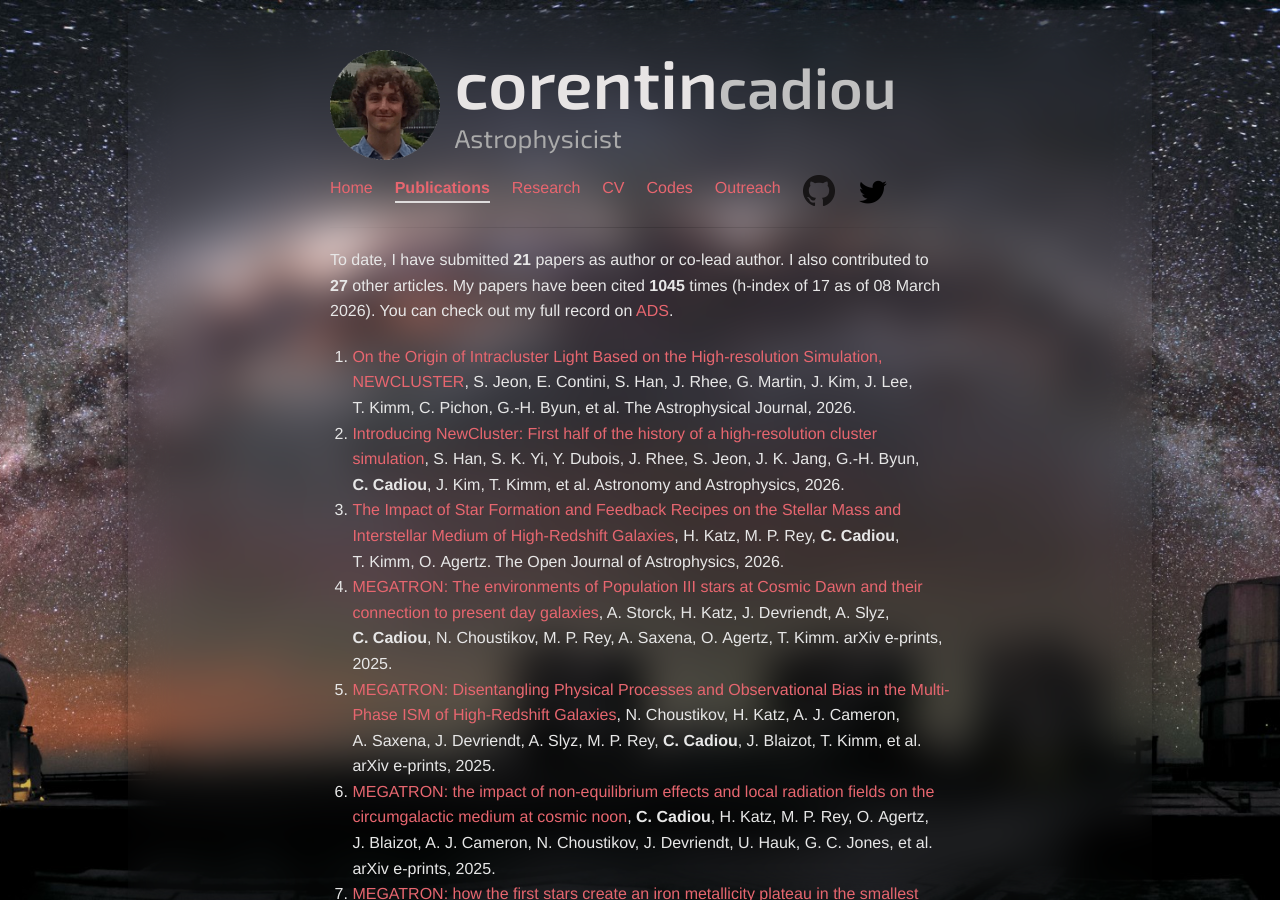
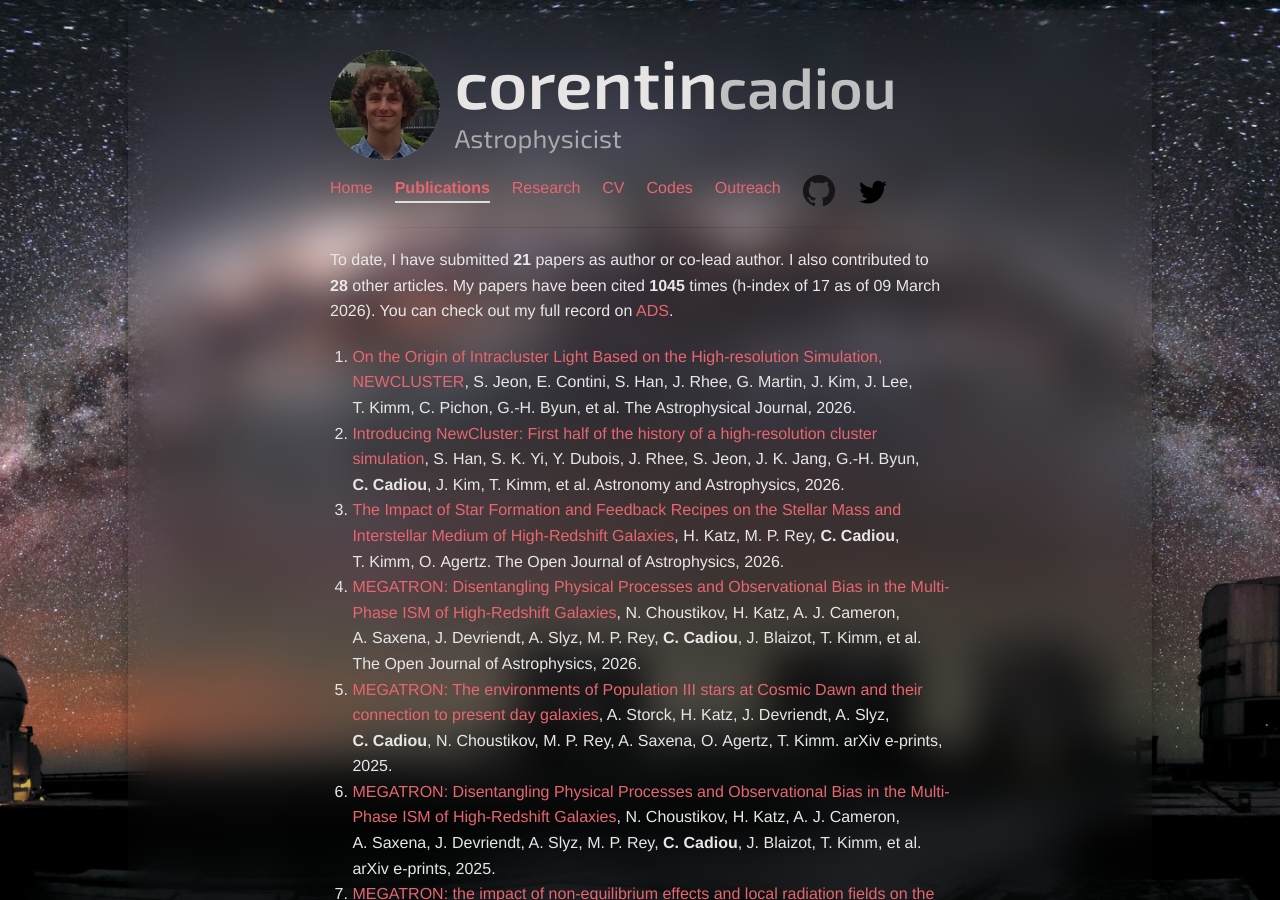
Before and after one commit to cphyc/cphyc.github.io, a Jekyll site: the page built from publications/index.html, in a window 1280 px wide and 900 px high. Built offline with Jekyll 4.4.1, drawn with Linux system fonts in a browser that asks for light colours; nearby versions of some CDN libraries.

Commit message:
Update publications and CV [skip ci]
Automated update via GitHub Actions

```diff
--- a/publications/index.html
+++ b/publications/index.html
@@ -7,8 +7,8 @@ description: My Publications
 
 <p>
   To date, I have submitted <b>21</b> papers as author or co-lead author.
-  I also contributed to <b>27</b> other articles.
-  My papers have been cited <b>1045</b> times (h-index of 17 as of 08 March 2026).
+  I also contributed to <b>28</b> other articles.
+  My papers have been cited <b>1045</b> times (h-index of 17 as of 09 March 2026).
   You can check out my full record on <a href="https://ui.adsabs.harvard.edu/search/q=((author%3A%22Cadiou%2C%20C%22))%20-bibstem%3A%22zndo%22%20collection%3Aastronomy&sort=date%20desc%2C%20bibcode%20desc&p_=0" target="_blank">ADS</a>.
 </p>
 <ol>
@@ -108,6 +108,45 @@ description: My Publications
 
 
       O.&nbsp;Agertz.
+
+    The Open Journal of Astrophysics, 2026.
+  </li>
+
+  <li>
+    <a href="">MEGATRON: Disentangling Physical Processes and Observational Bias in the Multi-Phase ISM of High-Redshift Galaxies</a>,
+
+
+      N.&nbsp;Choustikov,
+
+
+      H.&nbsp;Katz,
+
+
+      A. J.&nbsp;Cameron,
+
+
+      A.&nbsp;Saxena,
+
+
+      J.&nbsp;Devriendt,
+
+
+      A.&nbsp;Slyz,
+
+
+      M. P.&nbsp;Rey,
+
+    <b>
+      C.&nbsp;Cadiou</b>,
+
+
+      J.&nbsp;Blaizot,
+
+
+      T.&nbsp;Kimm,
+
+
+      et al.
 
     The Open Journal of Astrophysics, 2026.
   </li>
```
Also changed, not shown: 2 other files.
